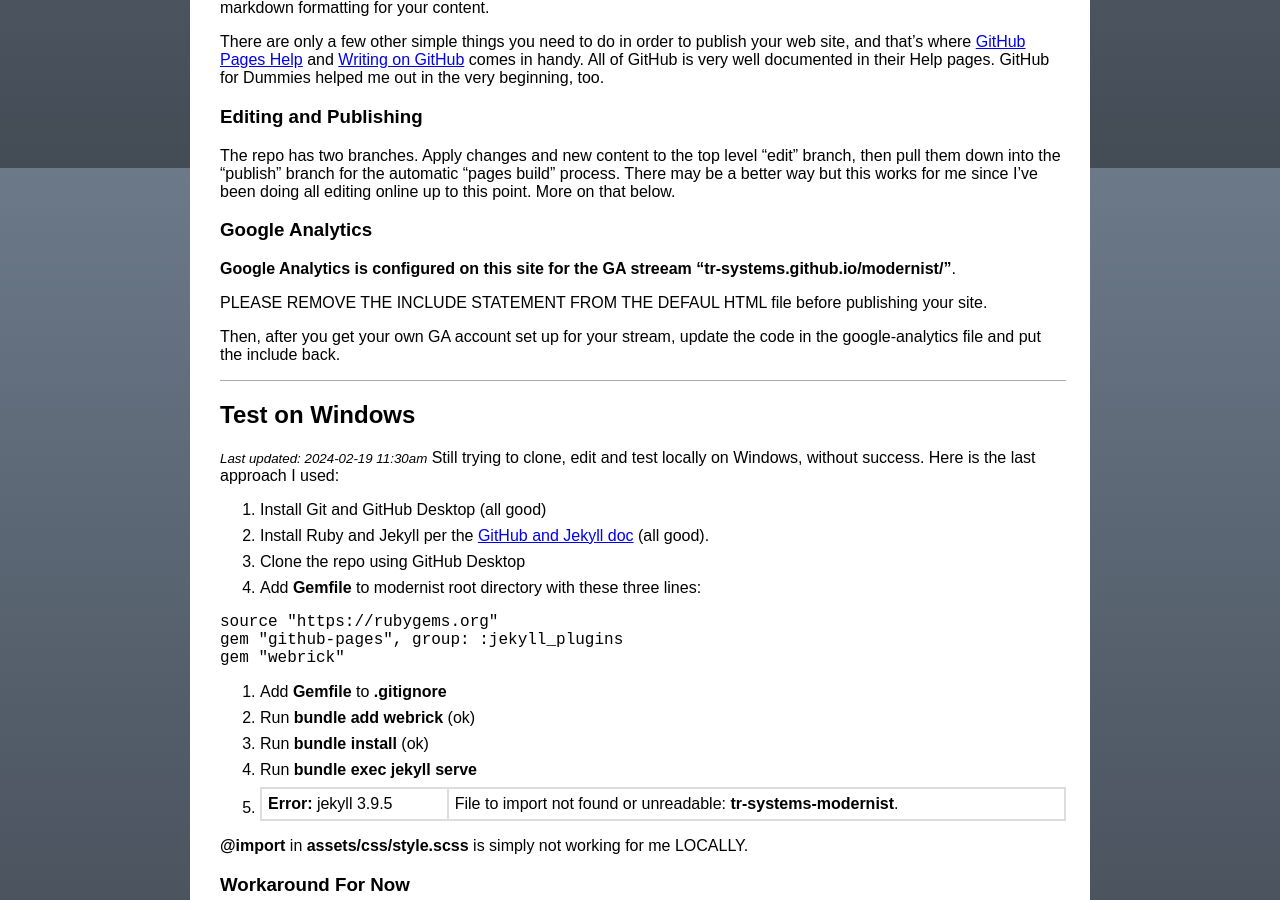
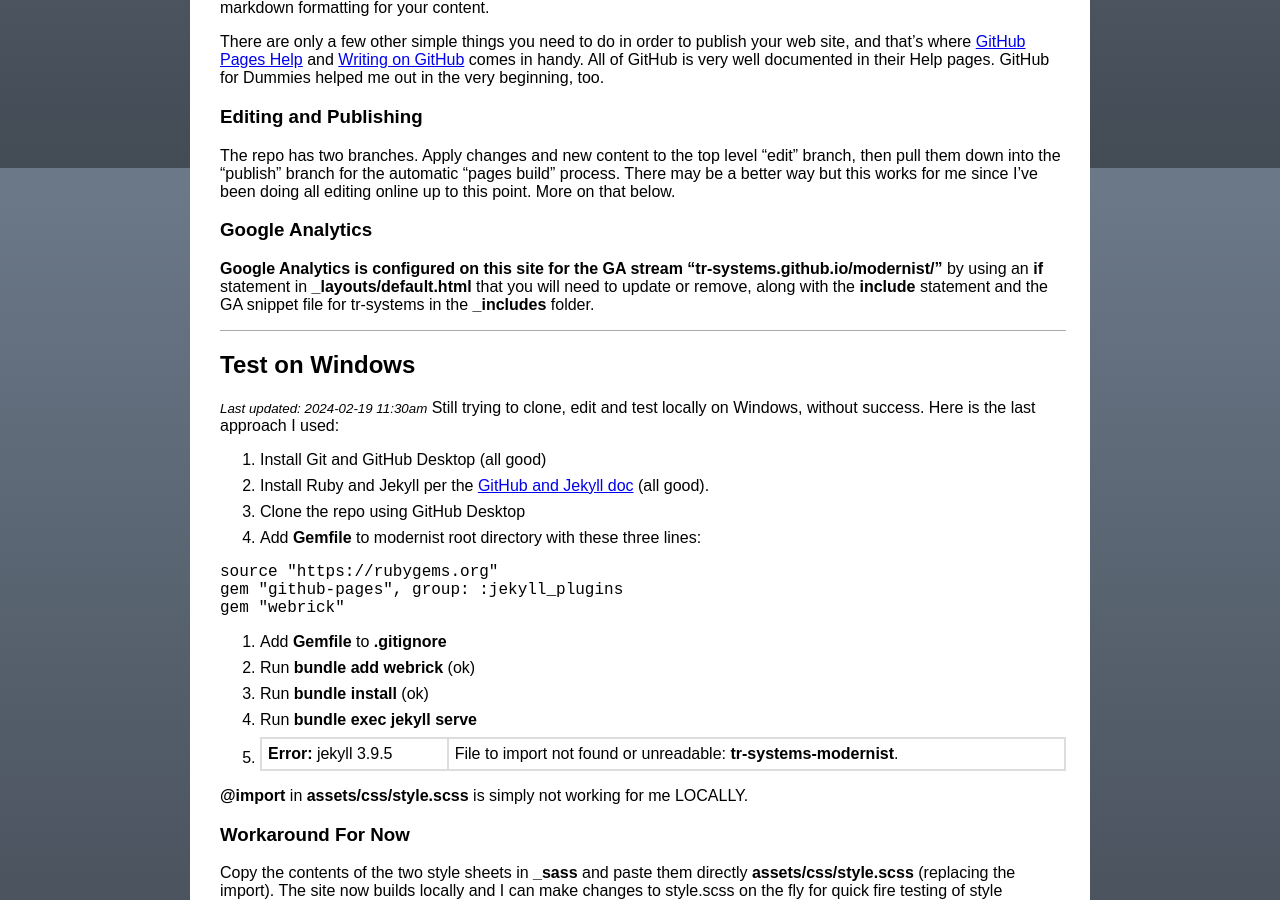
Before and after one commit to TR-Systems/modernist, a Jekyll site: the page built from index.md, in a window 1280 px wide and 900 px high, scrolled down 732 px. Built offline with Jekyll 4.4.1, drawn with Linux system fonts in a browser that asks for light colours; our own code applies the rules of GitHub Pages for plain Markdown files.

Commit message:
Update index.md

```diff
--- a/index.md
+++ b/index.md
@@ -24,11 +24,7 @@
 The repo has two branches. Apply changes and new content to the top level "edit" branch, then pull them down into the "publish" branch for the automatic "pages build" process. There may be a better way but this works for me since I've been doing all editing online up to this point. More on that below.
 
 ### Google Analytics
-**Google Analytics is configured on this site for the GA streeam "tr-systems.github.io/modernist/"**.
-
-PLEASE REMOVE THE INCLUDE STATEMENT FROM THE DEFAUL HTML file before publishing your site.
-
-Then, after you get your own GA account set up for your stream, update the code in the google-analytics file and put the include back.
+**Google Analytics is configured on this site for the GA stream "tr-systems.github.io/modernist/"** by using an **if** statement in **_layouts/default.html** that you will need to update or remove, along with the **include** statement and the GA snippet file for tr-systems in the **_includes** folder.
 
 ---
 ## Test on Windows
```
